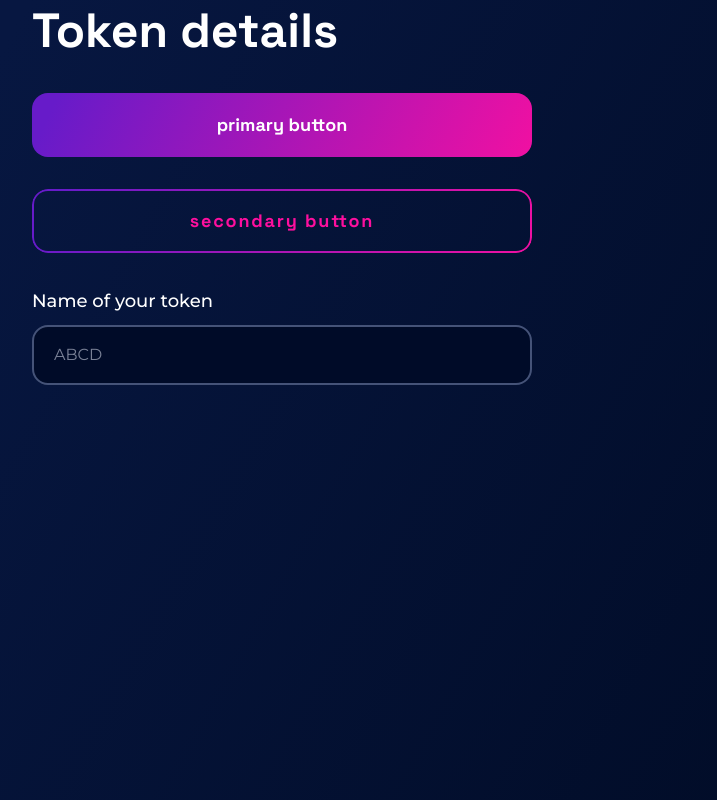
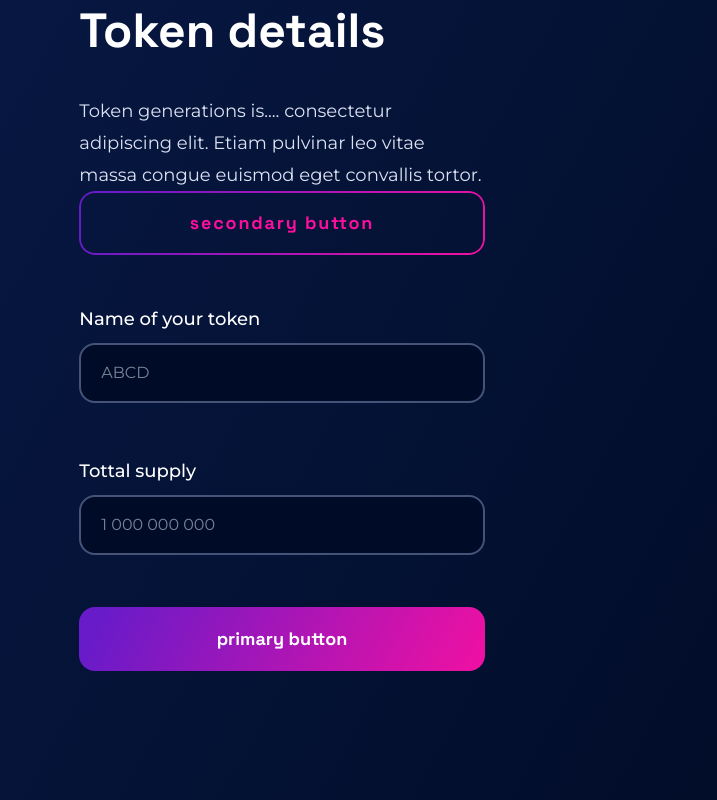
Before and after one commit to atomiklabs/deploycontracts.io, a Next.js app: page /tokenDetails in a window 1280 px wide. Shown: the whole page, without its empty margins (358-1075 px from the left). Built offline with nearby package versions, Linux system fonts and the light colour scheme.

Commit message:
add grid container / add form

```diff
--- a/components/Container.tsx
+++ b/components/Container.tsx
@@ -1,3 +1,3 @@
 export default function Container({ children }: { children: any }) {
-  return <div className='grid grid-cols-4 gap-x-6 px-6 sm:grid-cols-12 sm:gap-x-8 sm:px-12'>{children}</div>
+  return <div className='grid grid-cols-4 gap-x-6 sm:grid-cols-12 sm:gap-x-8'>{children}</div>
 }
--- a/components/buttons/PrimaryButton.tsx
+++ b/components/buttons/PrimaryButton.tsx
@@ -4,7 +4,7 @@ export default function PrimaryButton({ title }: { title: string }) {
   const [clicked, setClicked] = useState(false)
   return (
     <button
-      className='py-4 px-12 font-space-grotesk font-bold text-white rounded-2xl bg-[linear-gradient(115.82deg,#671BC9_5.15%,#FD0F9E_108.88%)] hover:bg-[linear-gradient(122.48deg,#671BC9_-52.99%,#FD0F9E_97.26%)] hover:shadow-[0px_2px_40px_rgba(253,15,158,0.7)]'
+      className='py-4 px-12 font-space-grotesk font-bold text-white rounded-2xl bg-[linear-gradient(115.82deg,#671BC9_5.15%,#FD0F9E_108.88%)] hover:bg-[linear-gradient(122.48deg,#671BC9_-52.99%,#FD0F9E_97.26%)] hover:shadow-[0px_2px_40px_rgba(253,15,158,0.7)] w-full'
       onClick={() => setClicked(true)}
       style={{ background: clicked ? 'linear-gradient(122.48deg, #671BC9 -52.99%, #FD0F9E 97.26%)' : '' }}
     >
--- a/components/buttons/SecondaryButton.tsx
+++ b/components/buttons/SecondaryButton.tsx
@@ -1,6 +1,6 @@
 export default function SecondaryButton({ title }: { title: string }) {
   return (
-    <button className='px-12 py-4 font-space-grotesk font-bold text-[#FD0F9E] hover:text-white focus:text-white rounded-2xl hover:bg-[linear-gradient(122.48deg,#671BC9_-52.99%,#FD0F9E_97.26%)] hover:shadow-[0px_2px_40px_rgba(253,15,158,0.7)] focus:bg-[linear-gradient(122.48deg,#671BC9_-52.99%,#FD0F9E_97.26%)] transition-all duration-100 ease-out secondary-button-gradient tracking-widest'>
+    <button className='px-12 py-4 font-space-grotesk font-bold text-[#FD0F9E] hover:text-white focus:text-white rounded-2xl hover:bg-[linear-gradient(122.48deg,#671BC9_-52.99%,#FD0F9E_97.26%)] hover:shadow-[0px_2px_40px_rgba(253,15,158,0.7)] focus:bg-[linear-gradient(122.48deg,#671BC9_-52.99%,#FD0F9E_97.26%)] transition-all duration-100 ease-out secondary-button-gradient tracking-widest w-full'>
       {title}
     </button>
   )
--- a/pages/_document.tsx
+++ b/pages/_document.tsx
@@ -11,7 +11,7 @@ class MyDocument extends Document {
           />
         </Head>
         <body
-          className='font-montserrat font-default text-base h-screen'
+          className='font-montserrat font-default text-base min-h-screen'
           style={{ background: 'linear-gradient(119.2deg, #071741 22.38%, #010C27 93.45%)' }}
         >
           <Main />
--- a/pages/tokenDetails.tsx
+++ b/pages/tokenDetails.tsx
@@ -1,14 +1,28 @@
 import PrimaryButton from '@/components/buttons/PrimaryButton'
 import SecondaryButton from '@/components/buttons/SecondaryButton'
+import Container from '@/components/Container'
 import Input from '@/components/Input'
 
 export default function tokenDetails() {
   return (
-    <section className='flex flex-col m-auto max-w-[500px] gap-y-8'>
-      <h1 className=' font-space-grotesk font-bold text-xl text-white'>Token details</h1>
-      <PrimaryButton title='primary button' />
-      <SecondaryButton title='secondary button' />
-      <Input label='Name of your token' placeholder='ABCD' />
+    <section>
+      <Container>
+        <div className='col-start-5 col-span-4 flex flex-col gap-y-[34px]'>
+          <h1 className='font-space-grotesk font-bold text-xl text-white'>Token details</h1>
+          <p className='text-gray-100'>
+            Token generations is.... consectetur adipiscing elit. Etiam pulvinar leo vitae massa congue euismod eget
+            convallis tortor.
+          </p>
+        </div>
+        <div className='col-start-5 col-span-4'>
+          <SecondaryButton title='secondary button' />
+        </div>
+        <form className='col-start-5 col-span-4 mt-12 flex flex-col gap-y-[52px]'>
+          <Input label='Name of your token' placeholder='ABCD' />
+          <Input label='Tottal supply' placeholder='1 000 000 000' />
+          <PrimaryButton title='primary button' />
+        </form>
+      </Container>
     </section>
   )
 }
```
